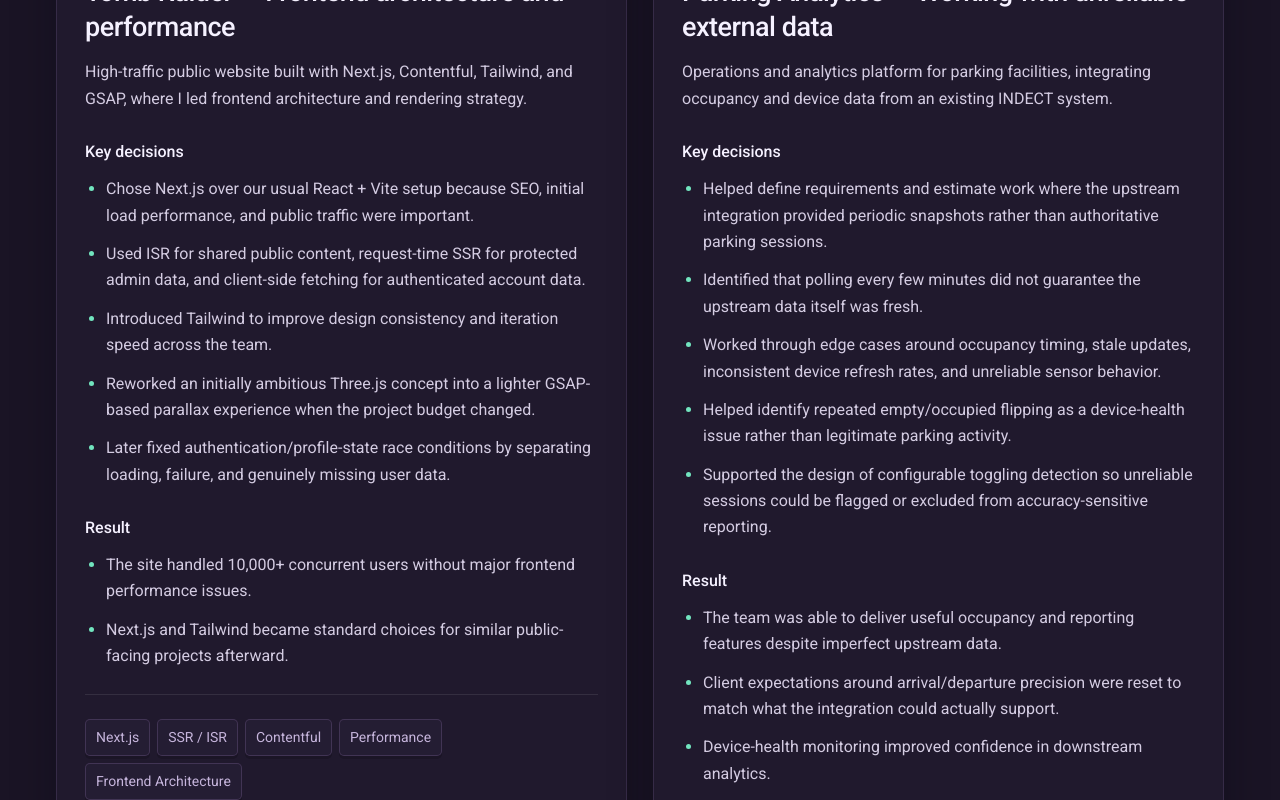
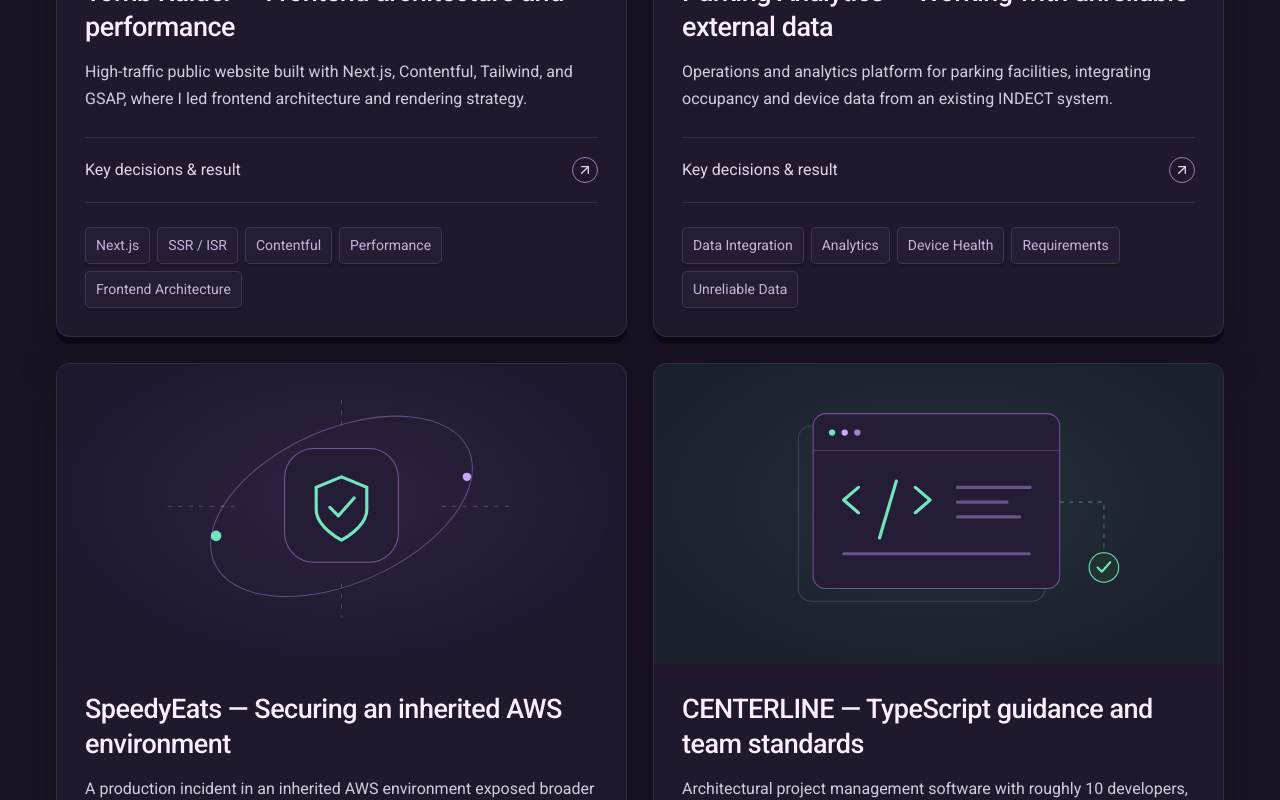
Before and after one commit to Datki11/portfolio-site, a Next.js app: page / in a window 1280 px wide. Shown: the part 2280-3080 px from the top of the page. Built offline with nearby package versions, Linux system fonts and the light colour scheme; a web font is replaced by a local one.

Commit message:
Restore collapsed project story details by default

```diff
--- a/app/ProjectStory.tsx
+++ b/app/ProjectStory.tsx
@@ -1,3 +1,5 @@
+import { FiArrowUpRight } from "react-icons/fi";
+
 const stories = [
   {
     id: "tomb-raider-title",
@@ -107,6 +109,13 @@
     <div className="work-card-copy project-story">
       <h3 id={story.id}>{story.title}</h3>
       <p>{story.summary}</p>
+      <details>
+        <summary>
+          Key decisions &amp; result
+          <span>
+            <FiArrowUpRight aria-hidden="true" />
+          </span>
+        </summary>
         <div className="case-detail">
           <h4>Key decisions</h4>
           <ul>
@@ -121,6 +130,7 @@
             ))}
           </ul>
         </div>
+      </details>
       <div className="tags" aria-label="Tags">
         {story.tags.map((tag) => (
           <span key={tag}>{tag}</span>
```
Lines whose indentation alone changed are shown as unchanged.
